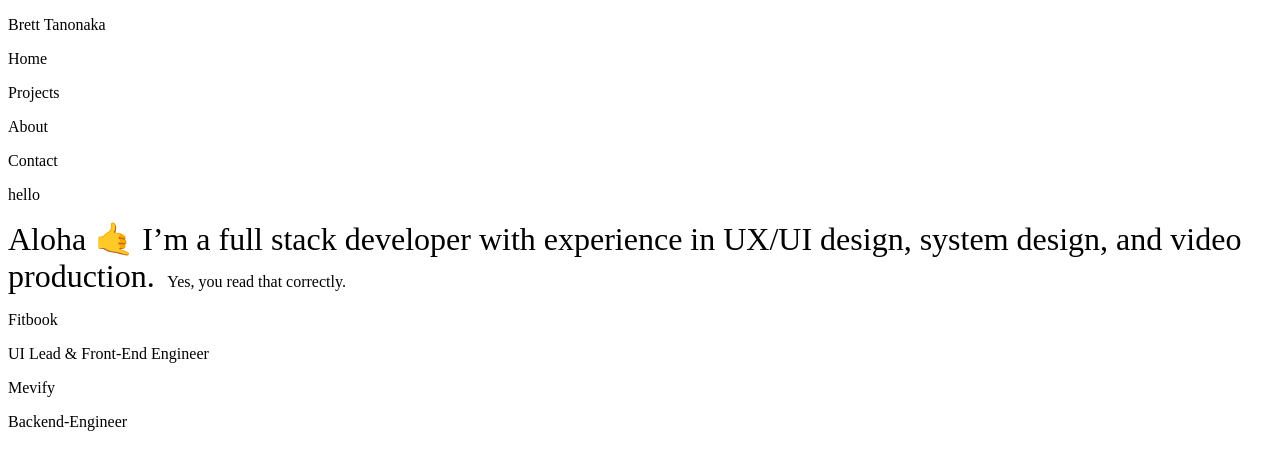
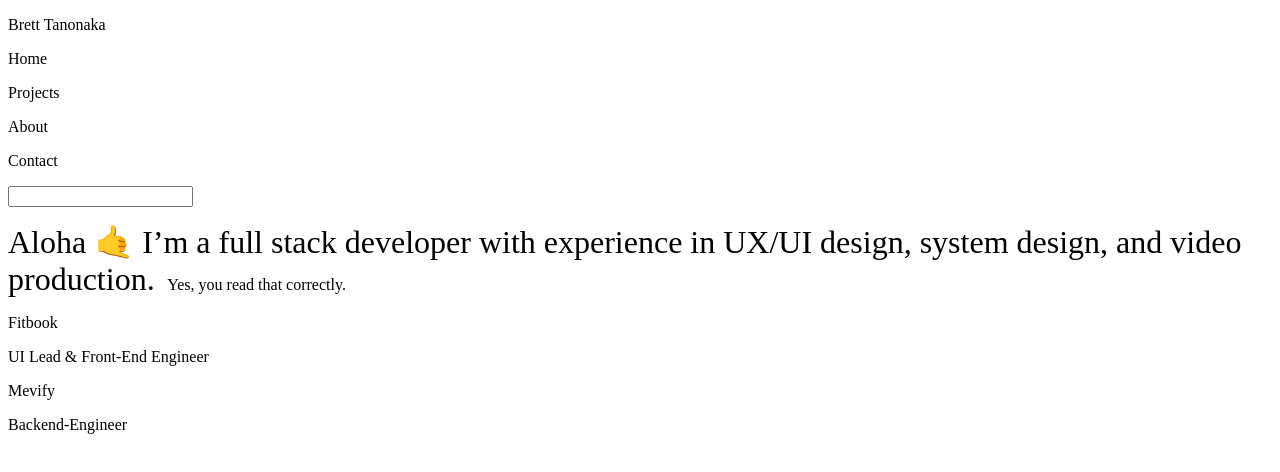
Before and after one commit to B-Tanonaka/bretttanonaka.com, a React app: page / in a window 1280 px wide. Shown: the top 472 px of the page. Built offline with nearby package versions, Linux system fonts and the light colour scheme; the HTML template or start-up script is replaced by a standard one.

Commit message:
Created mouse click event for navbar

```diff
--- a/client/src/components/App.tsx
+++ b/client/src/components/App.tsx
@@ -4,13 +4,10 @@ import Navbar from './Navbar';
 import Projects from './Projects';
 
 export default function App() {
-  type Text = string;
-
-  const [text, setText] = useState<Text>('hello');
   return (
     <div className="app">
       <Navbar />
-      <Home text={text} />
+      <Home />
       <Projects />
     </div>
   );
--- a/client/src/components/Home.tsx
+++ b/client/src/components/Home.tsx
@@ -1,10 +1,9 @@
 import React from 'react';
 
-export default function Home({ text }) {
+export default function Home() {
   return (
     <div className="home-container">
       <div className="home-wrapper">
-        <div>{text}</div>
         <p>
           <span style={{ fontSize: '32px' }}>Aloha 🤙 I’m a full stack developer with experience in UX/UI design, system design, and video production.</span>
           <span style={{ fontSize: '16px', marginLeft: '1%' }}>Yes, you read that correctly.</span>
--- a/client/src/components/Navbar.tsx
+++ b/client/src/components/Navbar.tsx
@@ -1,16 +1,29 @@
 import React, { useState } from 'react';
 
 export default function Navbar() {
+  type Toggle = number;
+  const [navbarToggle, setNavbarToggle] = useState<Toggle>(0);
+
+  const handleClick = (e: React.MouseEvent<HTMLButtonElement>, page: number) => {
+    e.preventDefault();
+    setNavbarToggle(page);
+    console.log(navbarToggle);
+  };
+
   return (
     <div className="navbar-container">
       <p className="navbar-name">Brett Tanonaka</p>
       <div className="navbar-base">
         <div className="navbar-sections">
-          <p className="navbar-text">Home</p>
-          <p className="navbar-text">Projects</p>
+          <p className="navbar-text" onClick={handleClick}>Home</p>
+          <p className="navbar-text" onClick={handleClick}>Projects</p>
           <p className="navbar-text">About</p>
           <p className="navbar-text">Contact</p>
         </div>
+        <label className="navbar-switch">
+          <input type="navbar-checkbox" />
+          <span className="navbar-slider" />
+        </label>
       </div>
     </div>
   );
--- a/package.json
+++ b/package.json
@@ -1,7 +1,7 @@
 {
   "scripts": {
     "start": "nodemon server/index.ts",
-    "client": "webpack --mode development --watch",
+    "client": "webpack --config ./webpack.config.js  -w",
     "ts": "npx tsc -w"
   },
   "devDependencies": {
```
Also changed, not shown: 9 other files (tests, documents, lock files or other folders).
